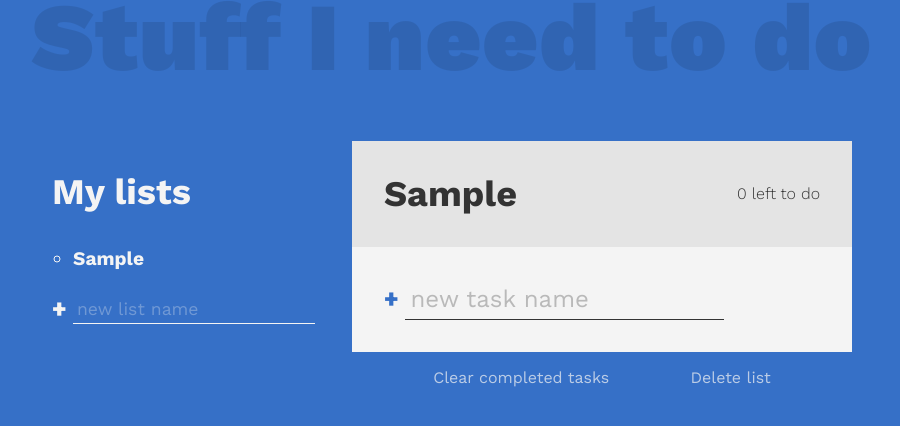
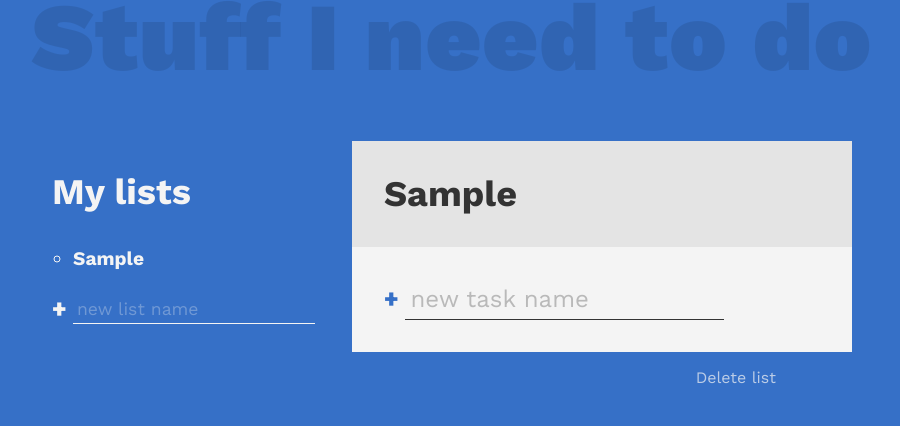
Before and after one commit to almack131216/todo-react, a React (Create React App) app: page / in a window 1280 px wide. Both pictures are taken after typing "Sample" into the empty fields and a click on the button "create new list". Shown: the top 426 px of the page, without its empty margins (188-1088 px from the left). Built offline with nearby package versions, Linux system fonts and the light colour scheme.

Commit message:
UI | improve tasksComplete feedback

```diff
--- a/package.json
+++ b/package.json
@@ -6,6 +6,7 @@
     "@testing-library/jest-dom": "^5.16.1",
     "@testing-library/react": "^12.1.2",
     "@testing-library/user-event": "^13.5.0",
+    "html-react-parser": "^1.4.5",
     "react": "^17.0.2",
     "react-dom": "^17.0.2",
     "react-scripts": "5.0.0",
--- a/src/App.css
+++ b/src/App.css
@@ -70,6 +70,12 @@ form {
   padding: 0;
   color: inherit;
   /* font-size:1rem; */
+}
+
+.btn[disabled] {
+  opacity: 0.5 !important;
+  cursor: unset;
+  color: transparent !important;
 }
 
 .btn.create {
--- a/src/App.js
+++ b/src/App.js
@@ -2,6 +2,7 @@ import React, { useState, useRef, useEffect } from "react"
 import TodoList from "./TodoList"
 import CategoryList from "./CategoryList"
 import { v4 as uuidv4 } from "uuid"
+import parse from "html-react-parser"
 import "./App.css"
 
 const LOCAL_STORAGE_KEY = "todoApp.todos"
@@ -10,6 +11,9 @@ const LOCAL_STORAGE_KEY_CATS = "todoApp.categories"
 
 function App() {
   const [todos, setTodos] = useState([])
+  const [tasksIncomplete, setTasksIncomplete] = useState(0)
+  const [tasksComplete, setTasksComplete] = useState(0)
+  const [tasksIncompleteText, setTasksIncompleteText] = useState("")
   const [categories, setCategories] = useState([])
   const [categoryId, setCategoryId] = useState("")
   const [categoryName, setCategoryName] = useState("")
@@ -44,6 +48,7 @@ function App() {
   useEffect(() => {
     localStorage.setItem(LOCAL_STORAGE_KEY, JSON.stringify(todos))
     console.log("[useEffect][setItem][todos]", todos)
+    updateTasksIncomplete()
   }, [todos])
 
   useEffect(() => {
@@ -63,6 +68,7 @@ function App() {
     const todo = newTodos.find((todo) => todo.id === id)
     todo.complete = !todo.complete
     setTodos(newTodos)
+    // updateTasksIncomplete()
   }
 
   function toggleCategory(category) {
@@ -79,9 +85,37 @@ function App() {
     if (activeCategory) {
       console.log("???", activeCategory.name)
       setCategoryName(activeCategory.name)
+      // updateTasksIncomplete()
     }
     // const newTodos = todos.filter((todo) => todo.categoryId === categoryId)
     // setTodos(newTodos)
+    updateTasksIncomplete()
+  }
+
+  function updateTasksIncomplete() {
+    const tasksComplete = todos.filter(
+      (todo) => todo.complete && todo.categoryId === categoryId
+    ).length
+    setTasksComplete(tasksComplete)
+    const tasksIncomplete = todos.filter(
+      (todo) => !todo.complete && todo.categoryId === categoryId
+    ).length
+    setTasksIncomplete(tasksIncomplete)
+
+    if (tasksIncomplete >= 1 && tasksComplete === 0)
+      setTasksIncompleteText(
+        `<strong>${tasksIncomplete}</strong> ${
+          tasksIncomplete === 1 ? "task" : "tasks"
+        }`
+      )
+    if (tasksIncomplete === 0 && tasksComplete >= 1)
+      setTasksIncompleteText(`up to date`)
+    if (tasksIncomplete >= 1 && tasksComplete >= 1)
+      setTasksIncompleteText(
+        `<strong>${tasksComplete} / ${
+          tasksIncomplete + tasksComplete
+        }</strong> done`
+      )
   }
 
   function handleAddTodo(e) {
@@ -95,6 +129,7 @@ function App() {
       ]
     })
     todoNameRef.current.value = null
+    // updateTasksIncomplete()
   }
 
   function handleAddCategory(e) {
@@ -146,7 +181,7 @@ function App() {
       <div className='all-tasks'>
         <h2 className='task-list-title'>My lists</h2>
         {/* dynamic population */}
-        <ul className='task-list' data-lists>
+        <ul className='task-list'>
           <CategoryList
             categories={categories}
             categoryId={categoryId}
@@ -155,11 +190,10 @@ function App() {
         </ul>
         {/* /dynamic population */}
 
-        <form data-new-list-form>
+        <form>
           <input
             type='text'
             className='inp-new list'
-            data-new-list-input
             placeholder='new list name'
             aria-label='new list name'
             ref={categoryNameRef}
@@ -176,23 +210,14 @@ function App() {
       {/* /all-tasks */}
 
       {categoryId ? (
-        <div className='todo-list' data-list-display-container>
+        <div className='todo-list'>
           <div className='todo-header'>
-            <h2 className='list-title' data-list-title>
-              {categoryName}
-            </h2>
-            <p className='task-count' data-list-count>
-              {
-                todos.filter(
-                  (todo) => !todo.complete && todo.categoryId === categoryId
-                ).length
-              }{" "}
-              left to do
-            </p>
+            <h2 className='list-title'>{categoryName}</h2>
+            <p className='task-count'>{parse(tasksIncompleteText)}</p>
           </div>
           <div className='todo-body'>
             {/* dynamic population */}
-            <div className='tasks' data-tasks>
+            <div className='tasks'>
               <TodoList
                 todos={todos.filter((todo) => todo.categoryId === categoryId)}
                 toggleTodo={toggleTodo}
@@ -200,10 +225,9 @@ function App() {
             </div>
             {/* /dynamic population */}
             <div className='new-task-creator'>
-              <form data-new-task-form>
+              <form>
                 <input
                   type='text'
-                  data-new-task-input
                   className='inp-new task'
                   placeholder='new task name'
                   aria-label='new task name'
@@ -219,18 +243,18 @@ function App() {
               </form>
             </div>
             <div className='delete-stuff'>
-              <button
-                className='btn delete'
-                data-clear-complete-tasks-button
-                onClick={handleClearTodos}
-              >
-                Clear completed tasks
-              </button>
-              <button
-                className='btn delete'
-                data-delete-list-button
-                onClick={handleDeleteList}
-              >
+              {
+                <button
+                  className='btn delete'
+                  onClick={handleClearTodos}
+                  disabled={tasksComplete > 0 ? false : true}
+                >
+                  Clear {tasksComplete} completed{" "}
+                  {tasksComplete === 1 ? "task" : "tasks"}
+                </button>
+              }
+
+              <button className='btn delete' onClick={handleDeleteList}>
                 Delete list
               </button>
             </div>
```
Also changed, not shown: 1 other file (tests, documents, lock files or other folders).
